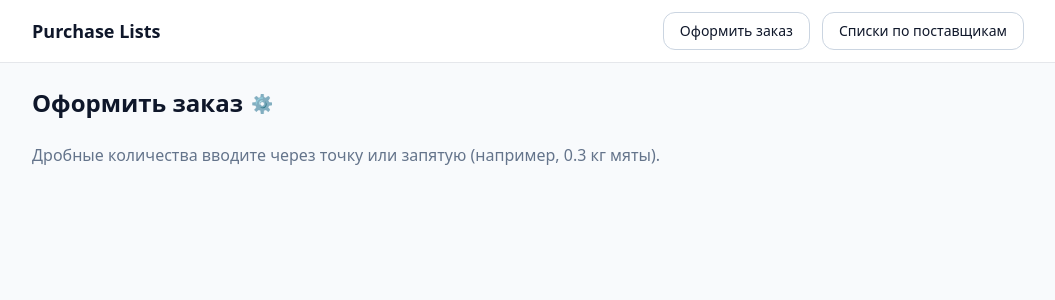
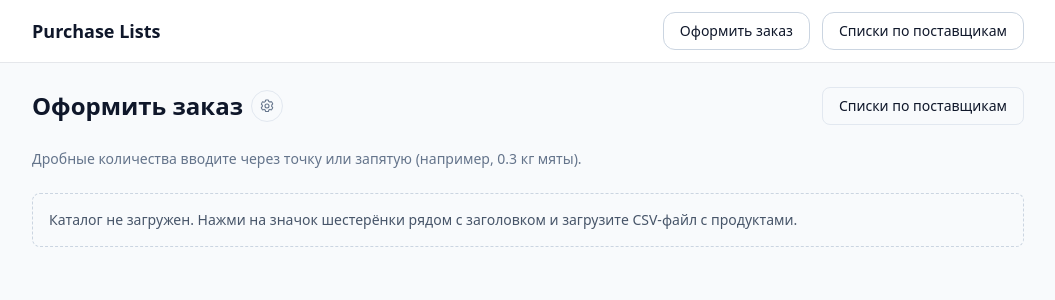
Before and after one commit to gevmatveev-debug/purchase-lists-mvp, a Next.js app: page /order in a window 1280 px wide. Shown: the top 300 px of the page, without its empty margins (112-1167 px from the left). Built offline with nearby package versions, Linux system fonts and the light colour scheme.

Commit message:
Update page.tsx

```diff
--- a/app/order/page.tsx
+++ b/app/order/page.tsx
@@ -1,49 +1,73 @@
 "use client";
 
+import Link from "next/link";
+
+import CategoryList from "@/components/CategoryList";
 import { useCatalog } from "@/store/useCatalog";
 import { useOrder } from "@/store/useOrder";
-import CategoryList from "@/components/CategoryList";
 
 export default function OrderPage() {
   const { catalog } = useCatalog();
   const { items, reset } = useOrder();
 
+  const hasCatalog = catalog.length > 0;
+
   return (
     <div className="space-y-6">
-      {/* Заголовок + шестерёнка справа */}
-      <div className="flex items-center justify-between">
+      {/* Заголовок + иконка импорта */}
+      <div className="flex items-center justify-between gap-4">
         <h1 className="text-2xl font-semibold flex items-center gap-2">
           Оформить заказ
-          <a
+          <Link
             href="/import"
+            className="inline-flex h-8 w-8 items-center justify-center rounded-full border border-slate-200 text-slate-500 hover:bg-slate-100 hover:text-slate-900"
             title="Импорт каталога"
-            className="text-slate-400 hover:text-slate-600 text-lg"
           >
-            ⚙️
-          </a>
+            <span className="sr-only">Импорт каталога</span>
+            <svg
+              xmlns="http://www.w3.org/2000/svg"
+              viewBox="0 0 24 24"
+              className="h-4 w-4"
+              aria-hidden="true"
+            >
+              <path
+                d="M12 15a3 3 0 1 0 0-6 3 3 0 0 0 0 6Z"
+                stroke="currentColor"
+                strokeWidth="1.6"
+                fill="none"
+              />
+              <path
+                d="M4.93 6.21a1 1 0 0 1 1.37-.37l1.2.7a6.96 6.96 0 0 1 1.9-1.1l.26-1.38A1 1 0 0 1 10.64 3h2.72a1 1 0 0 1 .98.8l.26 1.38a6.96 6.96 0 0 1 1.9 1.1l1.2-.7a1 1 0 0 1 1.37.37l1.36 2.36a1 1 0 0 1-.23 1.26l-1.15.96c.08.37.12.76.12 1.15 0 .39-.04.78-.12 1.15l1.15.96a1 1 0 0 1 .23 1.26l-1.36 2.36a1 1 0 0 1-1.37.37l-1.2-.7a6.96 6.96 0 0 1-1.9 1.1l-.26 1.38a1 1 0 0 1-.98.8h-2.72a1 1 0 0 1-.98-.8l-.26-1.38a6.96 6.96 0 0 1-1.9-1.1l-1.2.7a1 1 0 0 1-1.37-.37L3.57 15.1a1 1 0 0 1 .23-1.26l1.15-.96A7.3 7.3 0 0 1 5 12c0-.39.04-.78.12-1.15L3.99 9.9a1 1 0 0 1-.23-1.26l1.17-2.43Z"
+                stroke="currentColor"
+                strokeWidth="1.6"
+                fill="none"
+              />
+            </svg>
+          </Link>
         </h1>
 
-        {Object.keys(items).length > 0 && (
-          <button
-            onClick={reset}
-            className="px-4 py-2 rounded bg-slate-200 hover:bg-slate-300"
-          >
-            Сброс
-          </button>
-        )}
+        {/* Кнопка перехода к спискам по поставщикам */}
+        <Link
+          href="/suppliers"
+          className="inline-flex items-center justify-center rounded-lg border border-slate-200 px-4 py-2 text-sm font-medium hover:bg-slate-50"
+        >
+          Списки по поставщикам
+        </Link>
       </div>
 
-      <p className="text-slate-500">
-        Дробные количества вводите через точку или запятую (например, 0.3 кг
-        мяты).
+      {/* Подсказка по дробным количествам */}
+      <p className="text-sm text-slate-500">
+        Дробные количества вводите через точку или запятую (например, 0.3 кг мяты).
       </p>
 
-      {/* Категории */}
-      <div className="space-y-4">
-        {catalog.map((category) => (
-          <CategoryList key={category.name} catalog={category} />
-        ))}
-      </div>
+      {!hasCatalog ? (
+        <div className="rounded-lg border border-dashed border-slate-300 bg-slate-50 p-4 text-sm text-slate-600">
+          Каталог не загружен. Нажми на значок шестерёнки рядом с заголовком и
+          загрузите CSV-файл с продуктами.
+        </div>
+      ) : (
+        <CategoryList catalog={catalog} />
+      )}
     </div>
   );
 }
```
